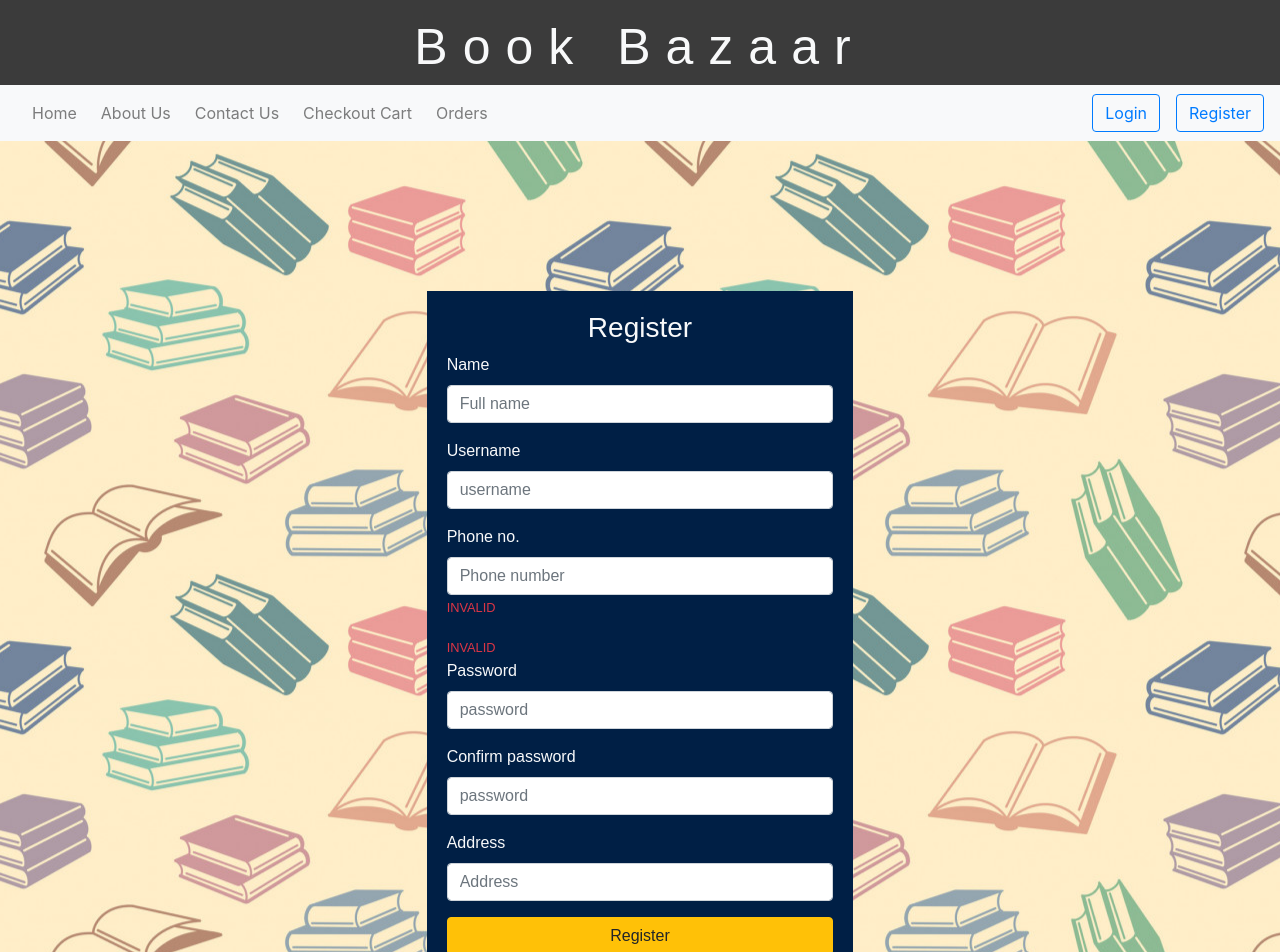
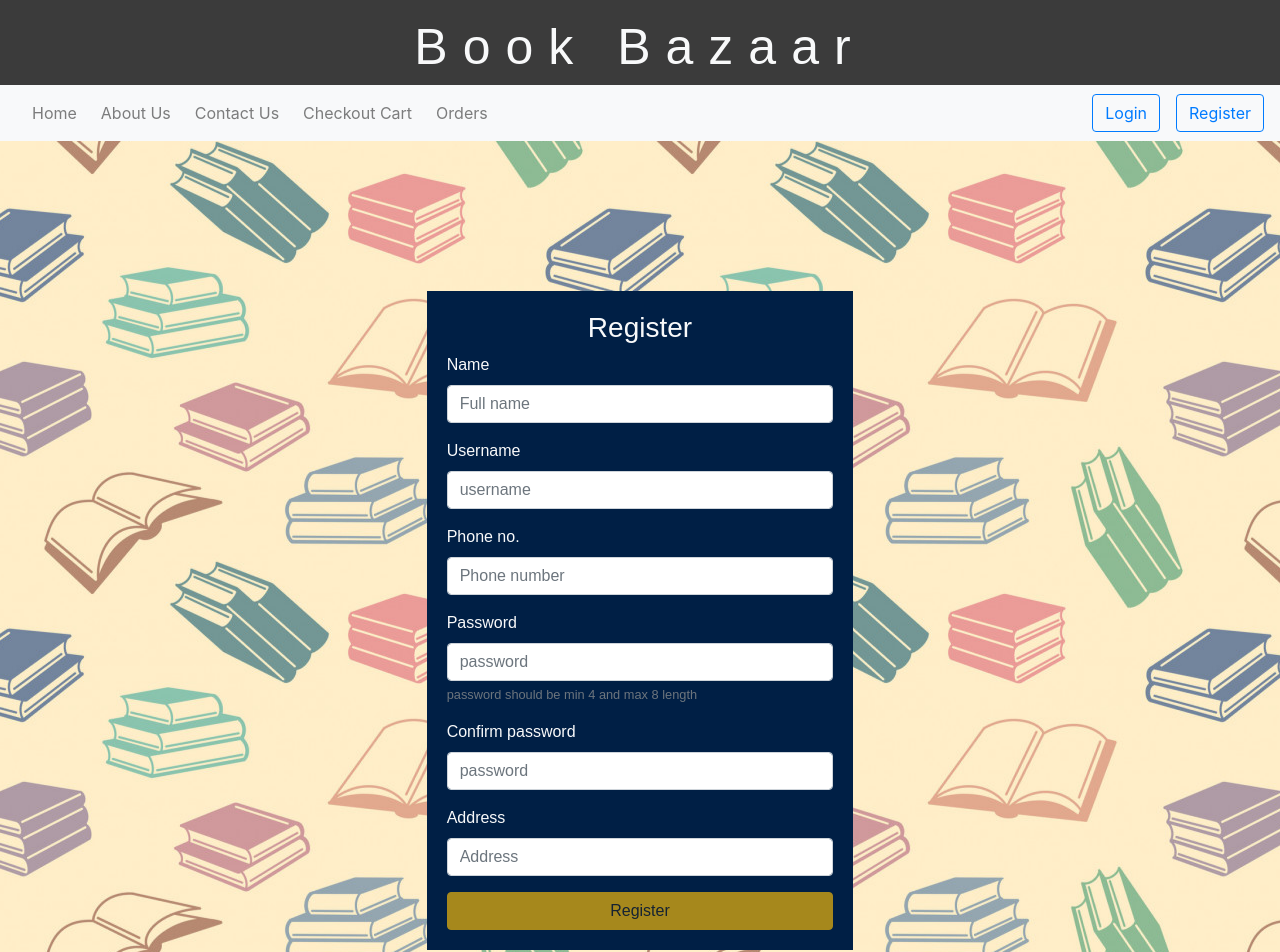
Before and after one commit to vaibnak/Book-Bazaar, an Angular app: page /register in a window 1280 px wide. Shown: the top 952 px of the page. Built offline with nearby package versions, Linux system fonts and the light colour scheme.

Commit message:
validation for registration page added

```diff
--- a/src/app/register/register.component.html
+++ b/src/app/register/register.component.html
@@ -61,35 +61,56 @@
 			  <div class="form-group">
 			    <label for="name" class="text-light">Name</label>
 			    <input type="text" class="form-control" id="name" aria-describedby="emailHelp" placeholder="Full name" formControlName="name">
+			    <small *ngIf="registerForm.get('name').errors?.required && (registerForm.get('name').touched || registerForm.get('name').dirty)" class="text-danger">
+			    	Full name is required
+			    </small>
 			  </div>
 			  <div class="form-group">
 			    <label for="username" class="text-light">Username</label>
 			    <input type="text" class="form-control" id="username" placeholder="username" formControlName="userName">
+			    <small *ngIf="registerForm.get('userName').errors?.required && (registerForm.get('userName').touched || registerForm.get('userName').dirty)" class="text-danger">
+			    	User Name is required
+			    </small>
 			  </div>
 			  <div class="form-group">
 			    <label for="phone" class="text-light">Phone no.</label>
 			    <input type="number" class="form-control" id="phone" placeholder="Phone number" formControlName="phoneNo">
-			    <small class="text-danger">
-			  	{{registerForm.get('phoneNo').status}}
+			    <small *ngIf="registerForm.get('phoneNo').errors?.required && (registerForm.get('phoneNo').touched || registerForm.get('phoneNo').dirty)" class="text-danger">Phone Number is required</small>
+			    <small *ngIf="registerForm.get('phoneNo').errors?.pattern && (registerForm.get('phoneNo').touched || registerForm.get('phoneNo').dirty)" class="text-danger">
+			  	 Enter a valid phone number
 			  </small>
 			  </div>
-			  <small class="text-danger">
-			  	{{registerForm.get('phoneNo').status}}
-			  </small>
+
 			  <div class="form-group">
 			    <label for="password" class="text-light">Password</label>
 			    <input type="password" class="form-control" id="username" placeholder="password" formControlName="password">
+			    <small id="passwordHelp" class="form-text text-muted">password should be min 4 and max 8 length</small>
+				<small *ngIf="registerForm.get('password').errors?.required && (registerForm.get('password').touched || registerForm.get('password').dirty)" class="text-danger">password is required</small>
+
+				<small *ngIf="registerForm.get('password').errors?.minlength && (registerForm.get('password').touched || registerForm.get('password').dirty)" class="text-danger">
+					password should be of min 4 length
+				</small>
+
+				<small *ngIf="registerForm.get('password').errors?.maxlength && (registerForm.get('password').touched || registerForm.get('password').dirty)" class="text-danger">
+					password should be of max 8 length
+				</small>
 			  </div>
 			  <div class="form-group">
 			    <label for="cnfrmPassword" class="text-light">Confirm password</label>
 			    <input type="password" class="form-control" id="username" placeholder="password" formControlName="cnfrmPassword">
+			    <small *ngIf="registerForm.get('cnfrmPassword').errors?.required && (registerForm.get('cnfrmPassword').touched || registerForm.get('cnfrmPassword').dirty)" class="text-danger">confirm password is required</small>
+
+				<small *ngIf=" registerForm.errors?.mismatch && (registerForm.get('cnfrmPassword').touched || registerForm.get('cnfrmPassword').dirty)" class="text-danger">
+              Password doesn't match
+            	</small>
 			  </div>
 			  <div class="form-group">
 			    <label for="address" class="text-light">Address</label>
 			    <input type="text" class="form-control" id="address" placeholder="Address" formControlName="address">
+			    <small *ngIf="registerForm.get('address').errors?.required && (registerForm.get('address').touched || registerForm.get('address').dirty)" class="text-danger">address is required</small>
 			  </div>
 
-			  <button type="submit" class="btn btn-warning btn-block">Register</button>
+			  <button type="submit" class="btn btn-warning btn-block" [disabled]="registerForm.invalid">Register</button>
 			</form>
     	</div>
     </div>
--- a/src/app/register/register.component.ts
+++ b/src/app/register/register.component.ts
@@ -16,10 +16,10 @@ export class RegisterComponent implements OnInit {
 		name: new FormControl('',[Validators.required]),
 		userName: new FormControl('',[Validators.required]),
 		phoneNo: new FormControl('',[Validators.required,Validators.pattern("[0-9]{10}")]),
-		password: new FormControl('',[Validators.required]),
+		password: new FormControl('',[Validators.required,Validators.minLength(4), Validators.maxLength(10)]),
 		cnfrmPassword: new FormControl('',[Validators.required]),
 		address: new FormControl('',[Validators.required])
-	})
+	},this.pwdMatchValidator)
 
 	user:User;
 
@@ -30,6 +30,10 @@ export class RegisterComponent implements OnInit {
   }
 
   ngOnInit(): void {
+  }
+
+  pwdMatchValidator(frm:FormGroup){
+    return frm.get('password').value === frm.get('cnfrmPassword').value?null:{'mismatch':true};
   }
 
   onSubmit(){
```
